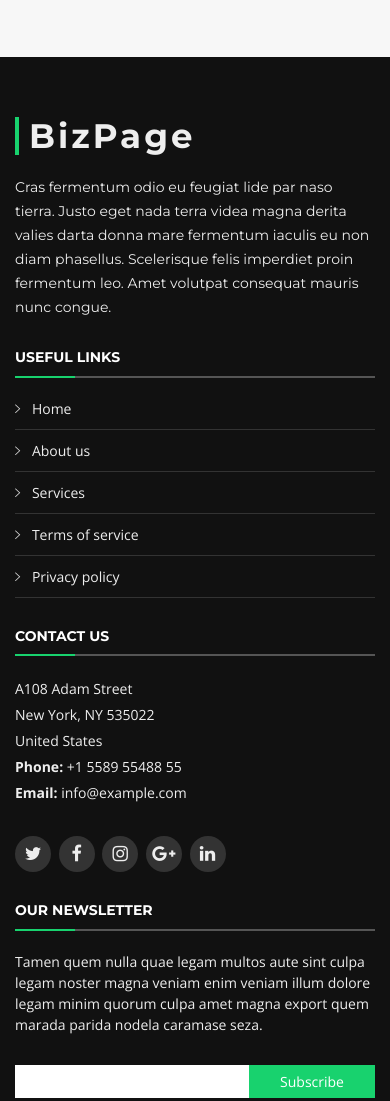
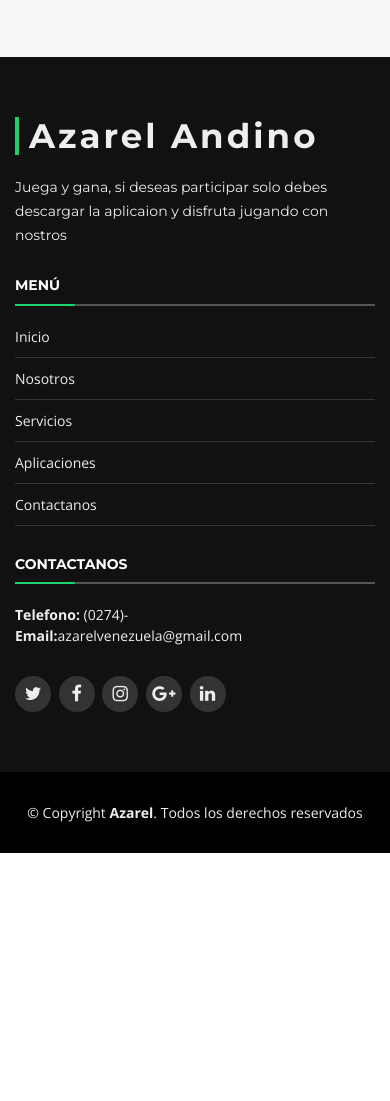
Before and after one commit to Yasmindvr/azarel-box, a plain HTML site: page index.html in a window 390 px wide. Shown: the part 7220-8321 px from the top of the page. After the commit the page ends 8073 px from the top, so only its background shows below. Drawn offline with nearby package versions, Linux system fonts and the light colour scheme; files whose address does not match are found by name.

Commit message:
agregando pie de página

```diff
--- a/index.html
+++ b/index.html
@@ -702,30 +702,27 @@
       <div class="container">
         <div class="row">
 
-          <div class="col-lg-3 col-md-6 footer-info">
-            <h3>BizPage</h3>
-            <p>Cras fermentum odio eu feugiat lide par naso tierra. Justo eget nada terra videa magna derita valies darta donna mare fermentum iaculis eu non diam phasellus. Scelerisque felis imperdiet proin fermentum leo. Amet volutpat consequat mauris nunc congue.</p>
+          <div class="col-lg-4 col-md-6 footer-info">
+            <h3>Azarel Andino</h3>
+            <p>Juega y gana, si deseas participar solo debes descargar la aplicaion y disfruta jugando con nostros</p>
           </div>
 
-          <div class="col-lg-3 col-md-6 footer-links">
-            <h4>Useful Links</h4>
+          <div class="col-lg-4 col-md-6 footer-links">
+            <h4>Menú</h4>
             <ul>
-              <li><i class="ion-ios-arrow-right"></i> <a href="#">Home</a></li>
-              <li><i class="ion-ios-arrow-right"></i> <a href="#">About us</a></li>
-              <li><i class="ion-ios-arrow-right"></i> <a href="#">Services</a></li>
-              <li><i class="ion-ios-arrow-right"></i> <a href="#">Terms of service</a></li>
-              <li><i class="ion-ios-arrow-right"></i> <a href="#">Privacy policy</a></li>
+              <li class="menu-active"><a href="#intro">Inicio</a></li>
+              <li><a href="#about">Nosotros</a></li>
+              <li><a href="#services">Servicios</a></li>
+              <li><a href="#portfolio">Aplicaciones</a></li>
+              <li><a href="#contact">Contactanos</a></li>
             </ul>
           </div>
 
-          <div class="col-lg-3 col-md-6 footer-contact">
-            <h4>Contact Us</h4>
-            <p>
-              A108 Adam Street <br>
-              New York, NY 535022<br>
-              United States <br>
-              <strong>Phone:</strong> +1 5589 55488 55<br>
-              <strong>Email:</strong> info@example.com<br>
+          <div class="col-lg-4 col-md-6 footer-contact">
+            <h4>Contactanos</h4>
+
+              <strong>Telefono:</strong> (0274)-<br>
+              <strong>Email:</strong>azarelvenezuela@gmail.com <br>
             </p>
 
             <div class="social-links">
@@ -738,21 +735,13 @@
 
           </div>
 
-          <div class="col-lg-3 col-md-6 footer-newsletter">
-            <h4>Our Newsletter</h4>
-            <p>Tamen quem nulla quae legam multos aute sint culpa legam noster magna veniam enim veniam illum dolore legam minim quorum culpa amet magna export quem marada parida nodela caramase seza.</p>
-            <form action="" method="post">
-              <input type="email" name="email"><input type="submit"  value="Subscribe">
-            </form>
-          </div>
-
         </div>
       </div>
     </div>
 
     <div class="container">
       <div class="copyright">
-        &copy; Copyright <strong>Azarel</strong>. All Rights Reserved
+        &copy; Copyright <strong>Azarel</strong>. Todos los derechos reservados
       </div>
       <div class="credits">
         <!--
```
Also changed, not shown: img/images.jpeg (added), img/pico.jpg (added).
